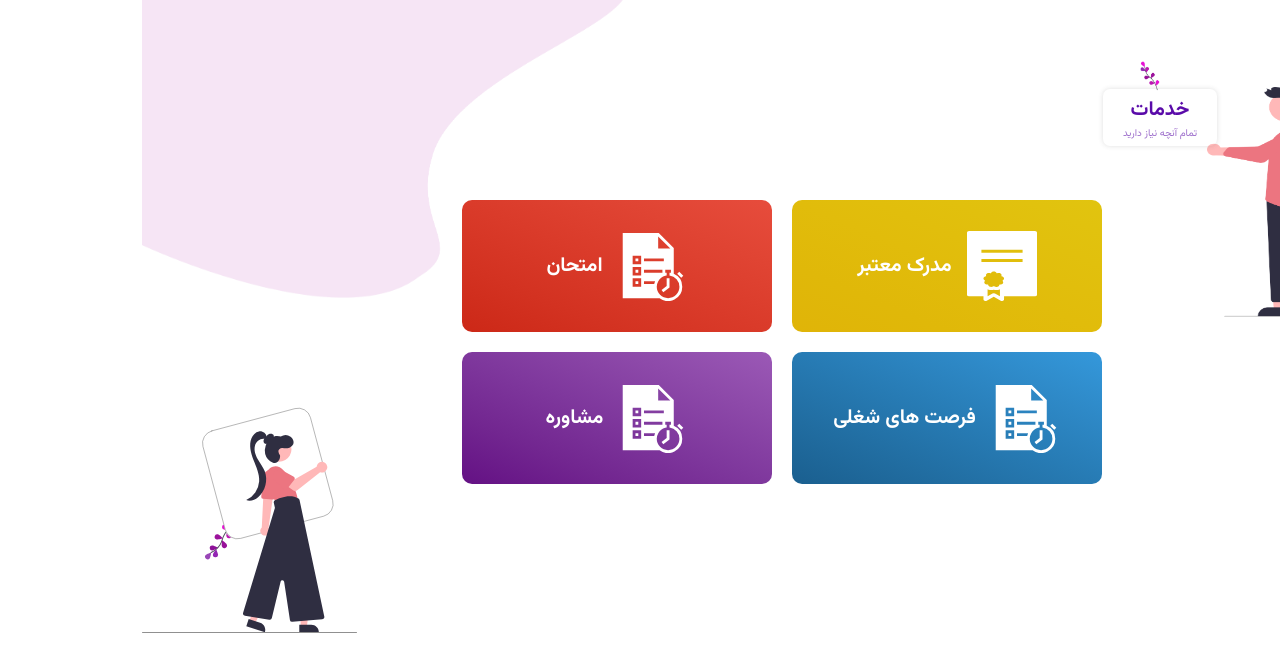
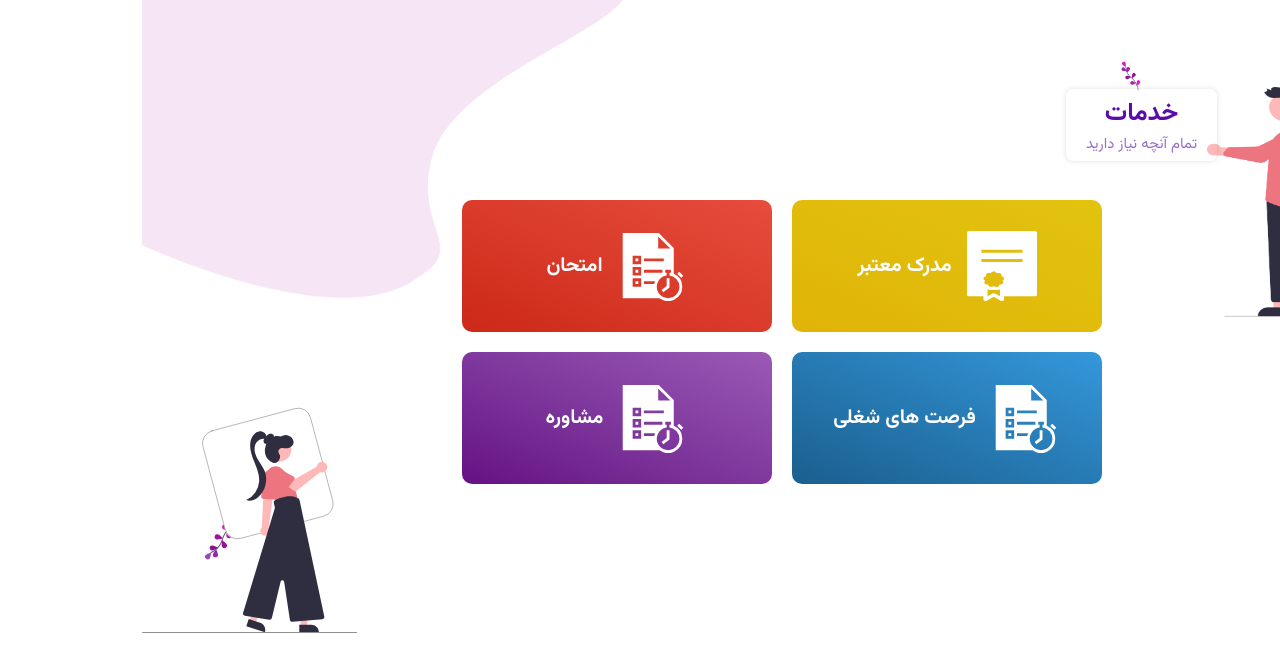
Before and after one commit to alimooo1/Sadrun_Project, a React (Vite) app in the folder sadrun-project/: page / in a window 1280 px wide. Shown: the top 672 px of the page. Built offline with nearby package versions, Linux system fonts and the light colour scheme.

Commit message:
change serviceCart content font style

```diff
--- a/sadrun-project/src/components/ServiceCart/ServiceCart.scss
+++ b/sadrun-project/src/components/ServiceCart/ServiceCart.scss
@@ -123,10 +123,10 @@
   text-align: center;
 
   h2 {
-    @include typography($secondary-font-family, 2rem, $text-accent-color);
+    @include typography($secondary-font-family, 2.5rem, $text-accent-color);
   }
   p {
-    @include typography($primary-font-family, 1rem, rgba(90, 11, 169, 0.6));
+    @include typography($primary-font-family, 1.5rem, rgba(90, 11, 169, 0.6));
   }
 }
 
```
